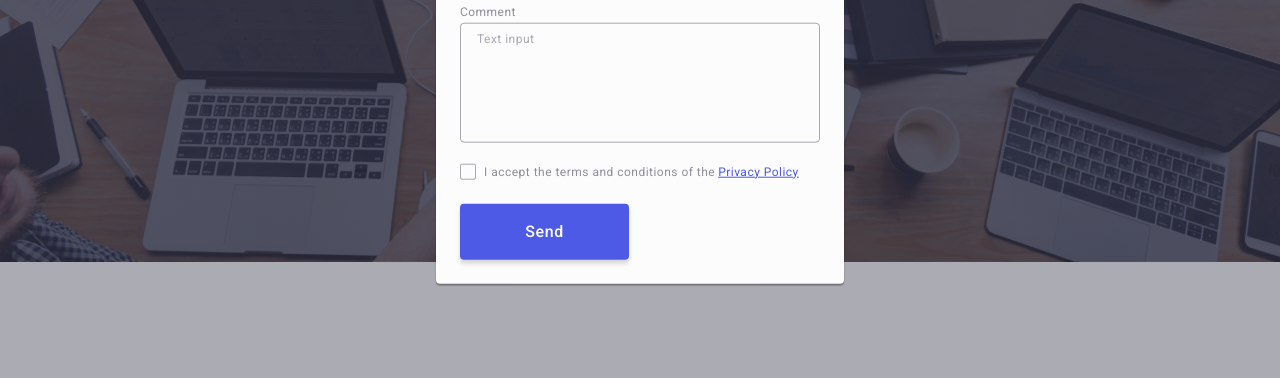
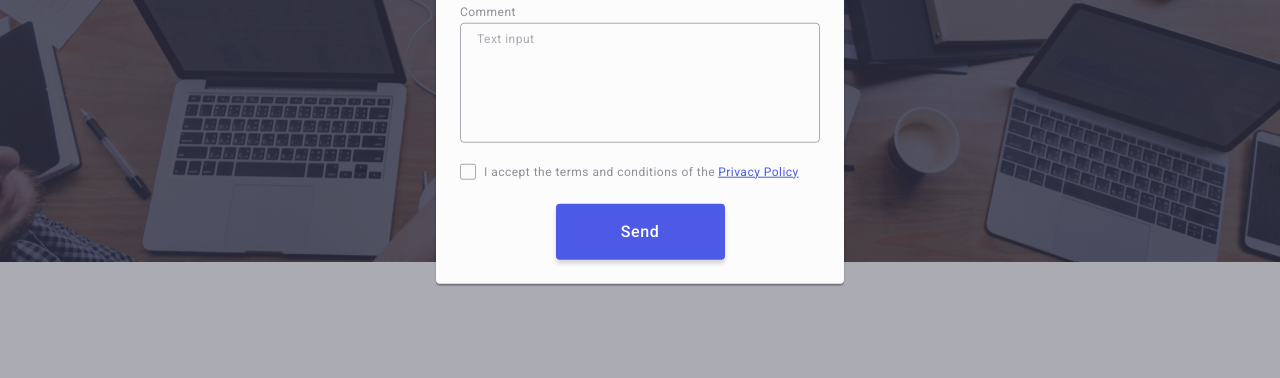
Before and after one commit to ukrnik/goit-markup-hw-05, a plain HTML site: page index.html in a window 1280 px wide. Shown: the part 411-789 px from the top of the page. Drawn offline with nearby package versions, Linux system fonts and the light colour scheme.

Commit message:
HW-V2.14 (finish edition)

```diff
--- a/css/styles.css
+++ b/css/styles.css
@@ -838,13 +838,14 @@ margin-right:
 .check-icon {
 }
 
-/* .modal-form-div-btm {
+.modal-form-div-btm {
   display: flex;
   justify-content: center;
   margin-top: 24px;
-} */
+}
 
 .modal-form-btm {
+  margin: 0 auto;
   display: block;
   border-radius: 4px;
   padding: 16px 32px;
--- a/index.html
+++ b/index.html
@@ -433,10 +433,9 @@
               </span>I accept the terms and conditions of the<a href="./index.html" class="link-policy label-policy">Privacy Policy</a>
             </label>
           </div>
-          <button type="submit" class="modal-form-btm">Send</button>
-          <!-- <div class="modal-form-div-btm">
-
-          </div> -->
+          <div class="modal-form-div-btm">
+            <button type="submit" class="modal-form-btm">Send</button>
+          </div>
         </form>
       </div>
     </div>
```
